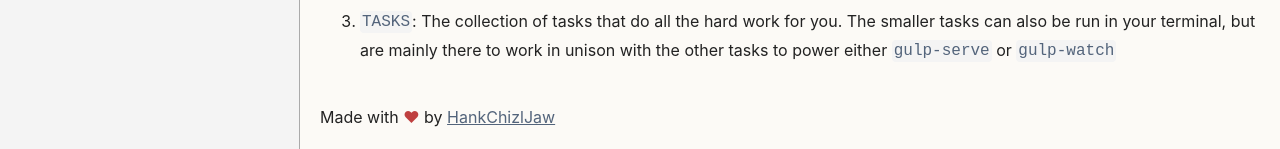
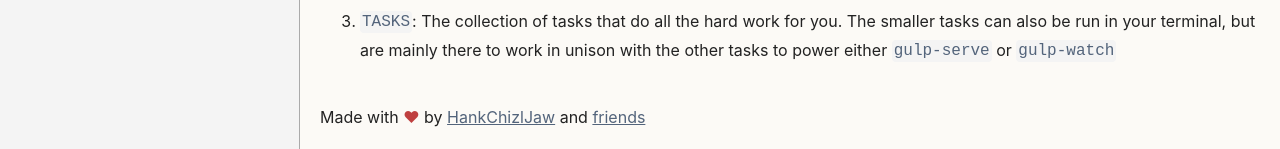
Before and after one commit to Andy-set-studio/stalfos.io, a Jekyll site: the page built from index.md, in a window 1280 px wide and 900 px high, scrolled down 2972 px. Shown: the part 751-900 px from the top of the window. Built offline with Jekyll 4.4.1, drawn with Linux system fonts in a browser that asks for light colours.

Commit message:
Update footer linkage

```diff
--- a/_includes/partials/site-foot.html
+++ b/_includes/partials/site-foot.html
@@ -1,3 +1,3 @@
 <footer class="site-foot" role="contentinfo">
-	Made with <span class="site-foot__heart" aria-hidden="true" role="presentation">❤</span><span class="is-hidden--text">love</span> by <a href="https://twitter.com/hankchizljaw" rel="external">HankChizlJaw</a>
+	Made with <span class="site-foot__heart" aria-hidden="true" role="presentation">❤</span><span class="is-hidden--text">love</span> by <a href="https://hankchizljaw.io" rel="external">HankChizlJaw</a> and <a href="https://github.com/hankchizljaw/stalfos/graphs/contributors">friends</a>
 </footer>
```
